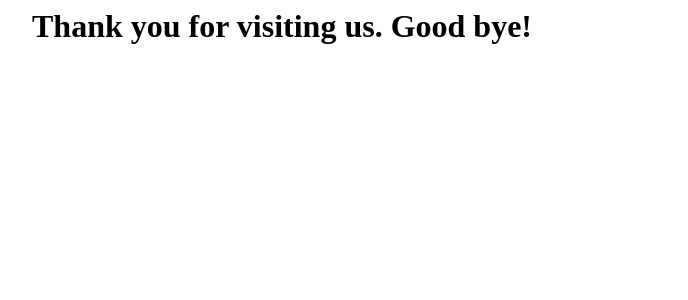
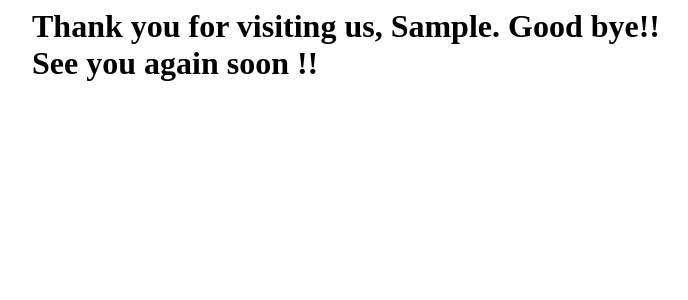
Before and after one commit to WenEHuang/NTU_2, a Flask app: template template/end.html in a window 1280 px wide. Shown: the top 300 px of the page, without its empty margins (292-980 px from the left). Run offline with Flask 3, Linux system fonts and the light colour scheme; the template is opened without the code that fills it: most values are stand-ins (such as "Sample title", 1, 10 or a date in 2020).

Commit message:
Update end.html

```diff
--- a/template/end.html
+++ b/template/end.html
@@ -1,28 +1,10 @@
 <style>
-    .container {
-        width: 100%;
-        margin: auto
-    }
-
-    @media (min-width:600px) {
-        .container {
-            width: 80%;
-        }
-    }
-
-    @media (min-width:768px) {
-        .container {
-            width: 60%;
-        }
-    }
-
-    @media (min-width:1024px) {
-        .container {
-            width: 50%;
-        }
-    }
+    .container{width:100%;margin:auto}
+    @media (min-width:600px) {.container{width: 80%;}}
+    @media (min-width:768px) {.container{width: 60%;}}
+    @media (min-width:1024px) {.container{width: 50%;}}
 </style>
 
 <div class="container">
-    <h1>Thank you for visiting us. Good bye!</h1>
+<h1>Thank you for visiting us, {{r}}. Good bye!! See you again soon !!</h1>
 </div>
```
